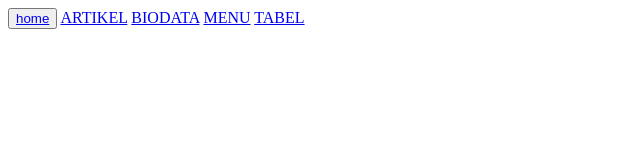
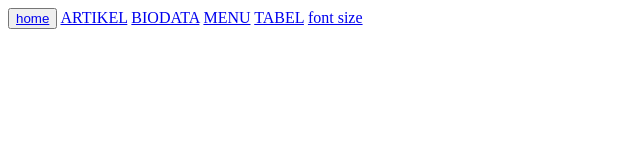
Before and after one commit to gulingtitik/perancangan.web, a plain HTML site: page index.html in a window 1280 px wide. Shown: the full height of the page, 0-640 px from the left. Drawn offline with Linux system fonts and the light colour scheme.

Commit message:
Update index.html

```diff
--- a/index.html
+++ b/index.html
@@ -30,5 +30,6 @@ a:active {
     <a href="./biodata.html" target="_blank" > BIODATA</a>
     <a href="./menu.html"    target="_blank" > MENU</a>
     <a href="./tabel.html"   target="_blank" > TABEL</a>
+     <a href="./tabel.html"   target="_blank" > font size</a>
 </body>
 </html>
```
